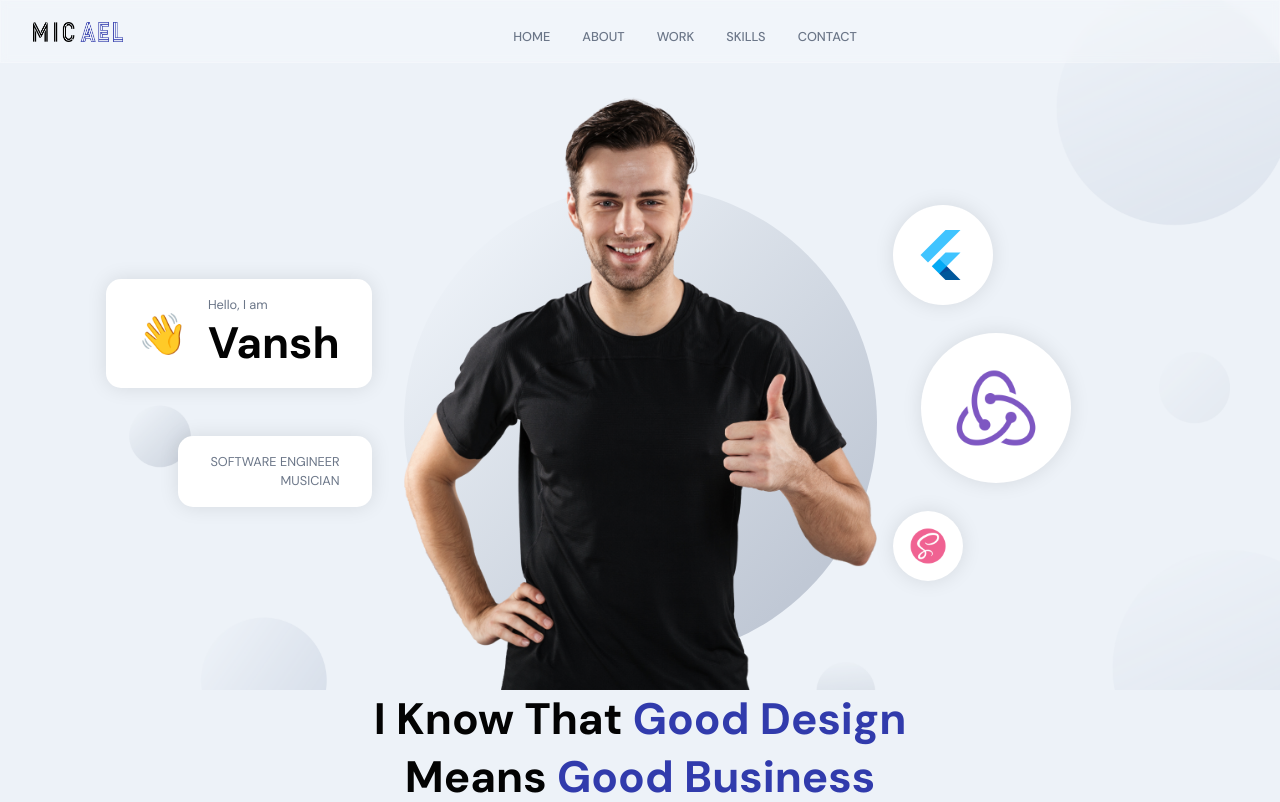
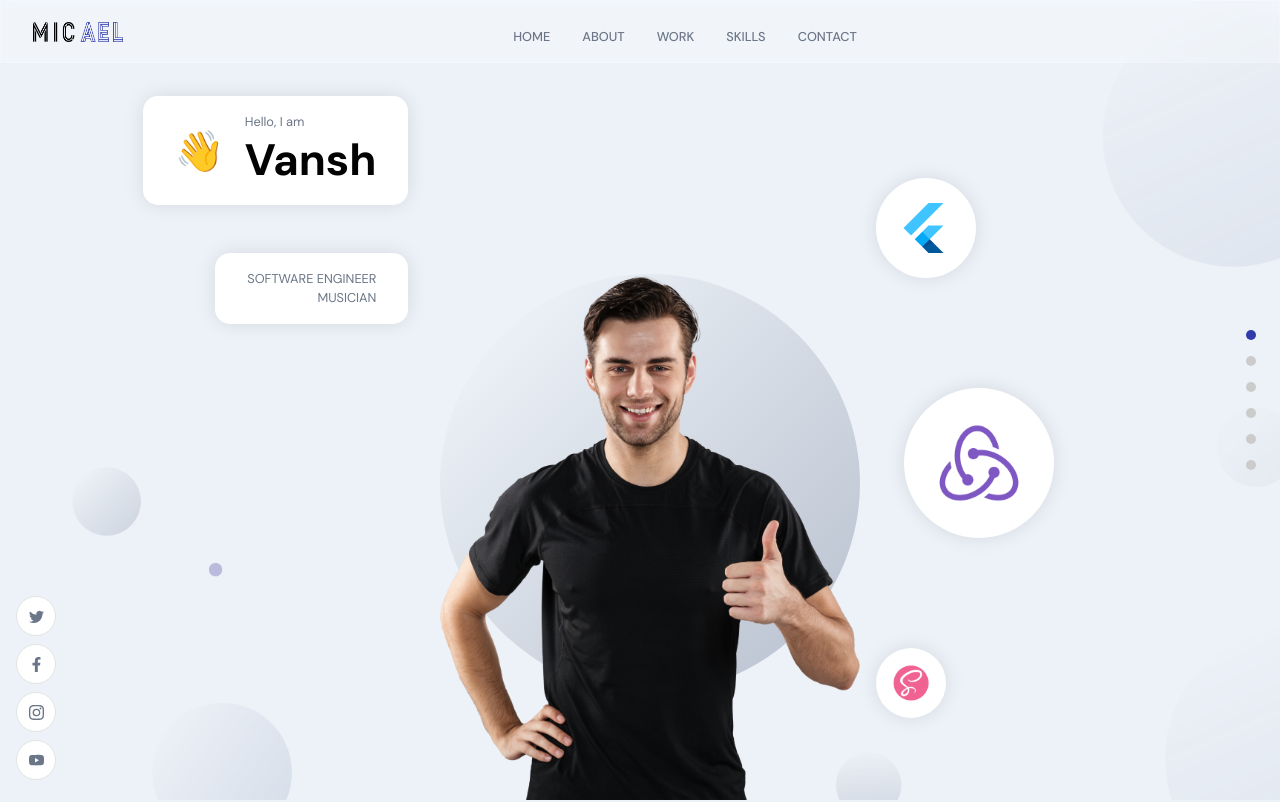
Before and after one commit to magovansh9/Portfolio, a React (Create React App) app in the folder frontend_react/: page / in a window 1280 px wide. Shown: the top 802 px of the page. Built offline with nearby package versions, Linux system fonts and the light colour scheme.

Commit message:
Higher Order Components

```diff
--- /dev/null
+++ b/frontend_react/src/components/NavigationDots.jsx
@@ -0,0 +1,20 @@
+import React from "react";
+
+const NavigationDots = ({ active }) => {
+  return (
+    <div className='app__navigation'>
+      {["home", "about", "work", "skills", "testimonials", "contact"].map(
+        (item, index) => (
+          <a
+            href={`#${item}`}
+            key={item + index}
+            className='app__navigation-dot'
+            style={active === item ? { backgroundColor: "#313BAC" } : {}}
+          />
+        )
+      )}
+    </div>
+  );
+};
+
+export default NavigationDots;
--- /dev/null
+++ b/frontend_react/src/components/SocialMedia.jsx
@@ -0,0 +1,23 @@
+import React from "react";
+import { BsTwitter, BsInstagram, BsYoutube } from "react-icons/bs";
+import { FaFacebookF } from "react-icons/fa";
+const SocialMedia = () => {
+  return (
+    <div className='app__social'>
+      <div>
+        <BsTwitter />
+      </div>
+      <div>
+        <FaFacebookF />
+      </div>
+      <div>
+        <BsInstagram />
+      </div>
+      <div>
+        <BsYoutube />
+      </div>
+    </div>
+  );
+};
+
+export default SocialMedia;
--- a/frontend_react/src/components/index.js
+++ b/frontend_react/src/components/index.js
@@ -1 +1,3 @@
 export { default as Navbar } from "./Navbar/Navbar";
+export { default as NavigationDots } from "./NavigationDots";
+export { default as SocialMedia } from "./SocialMedia";
--- a/frontend_react/src/container/About/About.jsx
+++ b/frontend_react/src/container/About/About.jsx
@@ -1,6 +1,7 @@
 import React, { useState, useEffect } from "react";
 import { motion } from "framer-motion";
 
+import { AppWrap } from "../../wrapper";
 import { images } from "../../constants";
 import "./About.scss";
 import { urlFor, client } from "../../client";
@@ -70,4 +71,4 @@
   );
 };
 
-export default About;
+export default AppWrap(About, "about");
--- a/frontend_react/src/container/Header/Header.jsx
+++ b/frontend_react/src/container/Header/Header.jsx
@@ -1,6 +1,7 @@
 import React from "react";
 import { motion } from "framer-motion";
 
+import { AppWrap } from "../../wrapper";
 import { images } from "../../constants";
 import "./Header.scss";
 
@@ -16,7 +17,7 @@
 };
 
 const Header = () => (
-  <div className='app__header app__flex' id='home'>
+  <div className='app__header app__flex'>
     <motion.div
       whileInView={{ x: [-100, 0], opacity: [0, 1] }}
       transition={{ duration: 0.5 }}
@@ -67,4 +68,4 @@
   </div>
 );
 
-export default Header;
+export default AppWrap(Header, "home");
--- /dev/null
+++ b/frontend_react/src/wrapper/AppWrap.js
@@ -0,0 +1,22 @@
+import React from "react";
+import { NavigationDots, SocialMedia } from "../components";
+
+const AppWrap = (Component, idName, classNames) =>
+  function HOC() {
+    return (
+      <div id={idName} className={`app__container ${classNames}`}>
+        <SocialMedia />
+        <div className='app__wrapper app__flex'>
+          <Component />
+
+          <div className='copyright'>
+            <p className='p-text'>@2022 Vansh</p>
+            <p className='p-text'>All rights reserved</p>
+          </div>
+        </div>
+        <NavigationDots active={idName} />
+      </div>
+    );
+  };
+
+export default AppWrap;
--- /dev/null
+++ b/frontend_react/src/wrapper/index.js
@@ -0,0 +1 @@
+export { default as AppWrap } from "./AppWrap";
```
Also changed, not shown: 1 other file (tests, documents, lock files or other folders).
